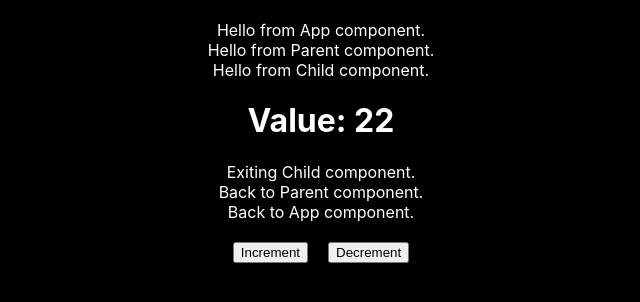
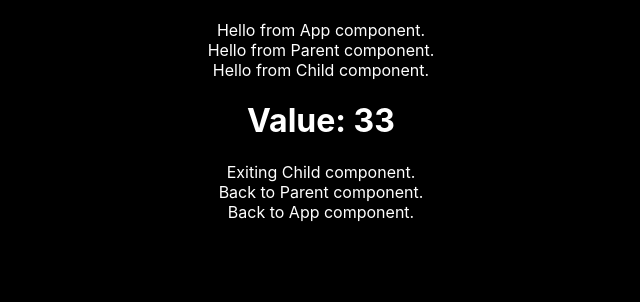
Before and after one commit to SharjeelSafdar/Bootcamp_Class5_ReactApp, a React (Create React App) app: page / in a window 1280 px wide. Shown: the top 302 px of the page, without its empty margins (319-959 px from the left). Built offline with nearby package versions, Linux system fonts and the light colour scheme.

Commit message:
Update App.js

```diff
--- a/src/App.js
+++ b/src/App.js
@@ -1,19 +1,19 @@
-import React, { useState } from 'react';
+import React from 'react';
 import './App.css';
 import numberContext from './numberContext';
 import Parent from './Parent';
 
 function App() {
-  const [number, set_number] = useState(22);
+  const value = 33;
   return (
-    <numberContext.Provider value={number}>
+    <numberContext.Provider value={value}>
       <div>
         Hello from App component.
         <Parent></Parent>
         Back to App component.
         <br/>
-        <button onClick={() => set_number(number+1)}>Increment</button>
-        <button onClick={() => set_number(number-1)}>Decrement</button>
+        {/* <button onClick={() => set_number(number+1)}>Increment</button> */}
+        {/* <button onClick={() => set_number(number-1)}>Decrement</button> */}
       </div>
     </numberContext.Provider>
   );
```
